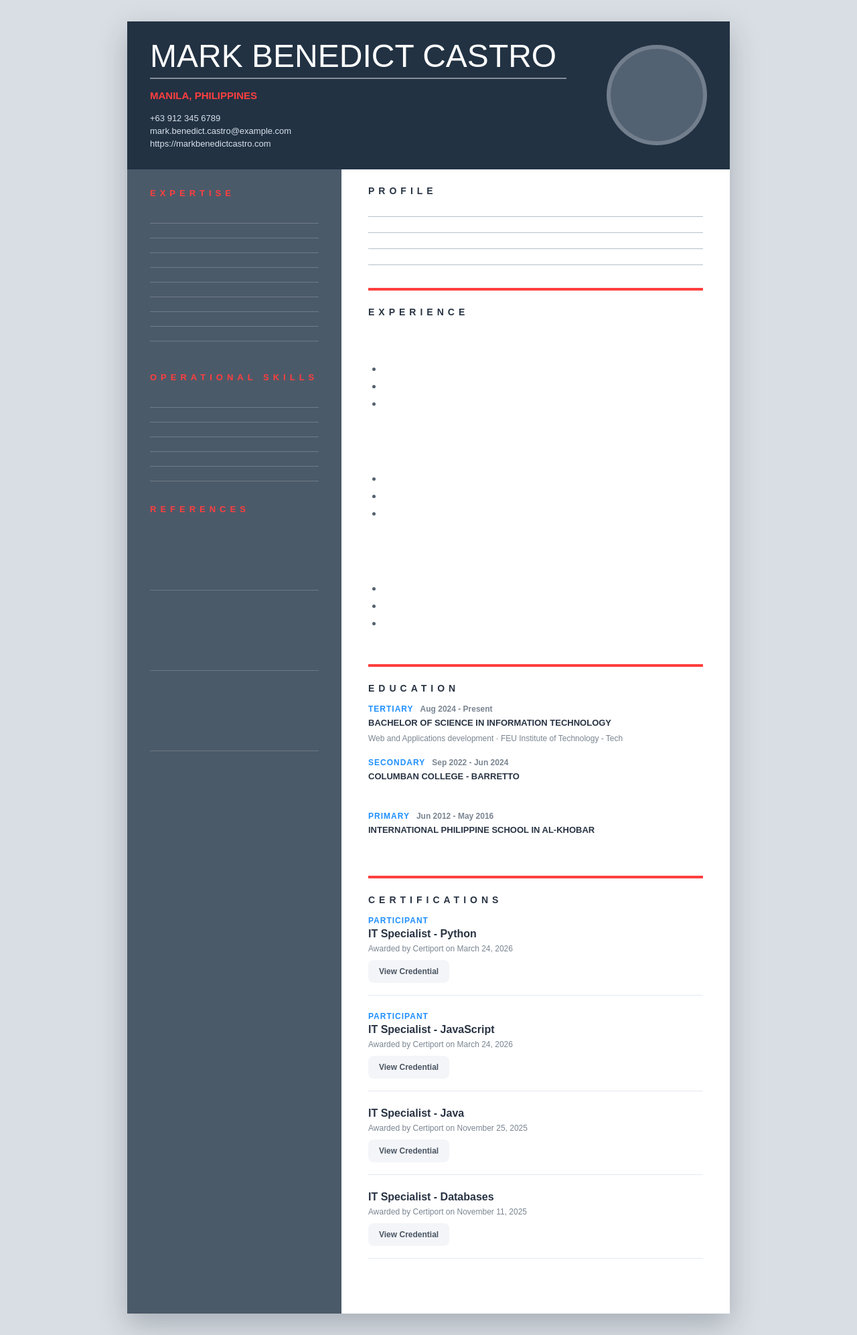
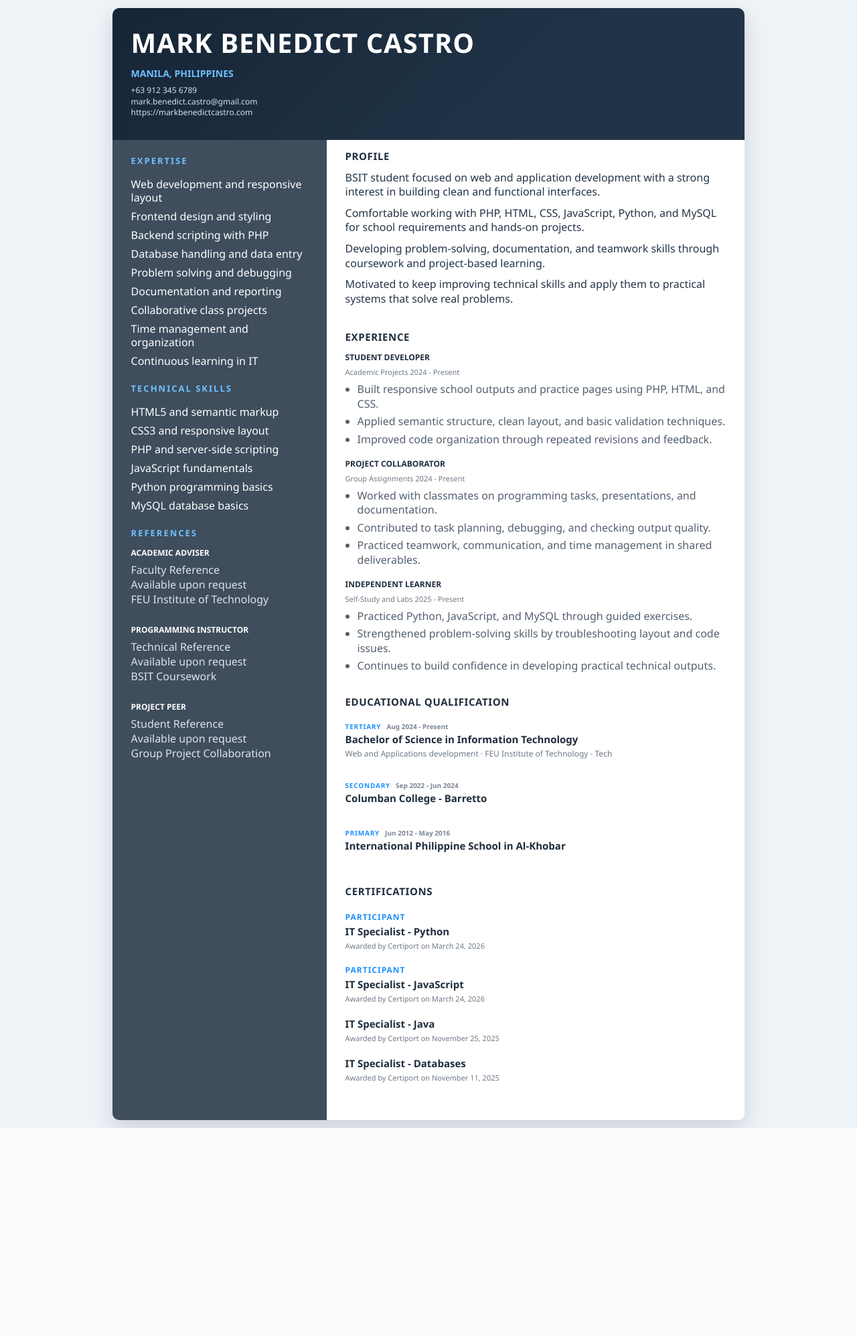
Before and after one commit to imarkmccastro/APPLICATIONS-DEVELOPMENT-AND-EMERGING-TECHNOLOGIES-LAB-, a PHP site: page /FA1_Resume/index.php in a window 1280 px wide. Shown: the whole page at 67% size. After the commit the page ends 1685 px from the top, so only its background shows below. Run offline with PHP 8.4, Linux system fonts and the light colour scheme.

Commit message:
Partially Done

```diff
--- a/FA1_Resume/index.php
+++ b/FA1_Resume/index.php
@@ -2,87 +2,87 @@
 $fullName = "Mark Benedict Castro";
 $location = "Manila, Philippines";
 $phoneNumber = "+63 912 345 6789";
-$emailAddress = "mark.benedict.castro@example.com";
+$emailAddress = "mark.benedict.castro@gmail.com";
 $website = "https://markbenedictcastro.com";
 
 $expertise = [
-    "",
-    "",
-    "",
-    "",
-    "",
-    "",
-    "",
-    "",
-    "",
+    "Web development and responsive layout",
+    "Frontend design and styling",
+    "Backend scripting with PHP",
+    "Database handling and data entry",
+    "Problem solving and debugging",
+    "Documentation and reporting",
+    "Collaborative class projects",
+    "Time management and organization",
+    "Continuous learning in IT",
 ];
 
-$operationalSkills = [
-    "",
-    "",
-    "",
-    "",
-    "",
-    "",
+$technicalSkills = [
+    "HTML5 and semantic markup",
+    "CSS3 and responsive layout",
+    "PHP and server-side scripting",
+    "JavaScript fundamentals",
+    "Python programming basics",
+    "MySQL database basics",
 ];
 
 $references = [
     [
-        "name" => "",
-        "position" => "",
-        "email" => "",
-        "website" => "",
+        "name" => "Academic Adviser",
+        "position" => "Faculty Reference",
+        "email" => "Available upon request",
+        "website" => "FEU Institute of Technology",
     ],
     [
-        "name" => "",
-        "position" => "",
-        "email" => "",
-        "website" => "",
+        "name" => "Programming Instructor",
+        "position" => "Technical Reference",
+        "email" => "Available upon request",
+        "website" => "BSIT Coursework",
     ],
     [
-        "name" => "",
-        "position" => "",
-        "email" => "",
-        "website" => "",
+        "name" => "Project Peer",
+        "position" => "Student Reference",
+        "email" => "Available upon request",
+        "website" => "Group Project Collaboration",
     ],
 ];
 
 $profile = [
-    "",
-    "",
-    "",
-    "",
+    "BSIT student focused on web and application development with a strong interest in building clean and functional interfaces.",
+    "Comfortable working with PHP, HTML, CSS, JavaScript, Python, and MySQL for school requirements and hands-on projects.",
+    "Developing problem-solving, documentation, and teamwork skills through coursework and project-based learning.",
+    "Motivated to keep improving technical skills and apply them to practical systems that solve real problems.",
 ];
 
 $experience = [
     [
-        "title" => "",
-        "company" => "",
-        "date" => "",
+        "title" => "Student Developer",
+        "company" => "Academic Projects",
+        "date" => "2024 - Present",
         "details" => [
-            "",
-            "",
-            "",
+            "Built responsive school outputs and practice pages using PHP, HTML, and CSS.",
+            "Applied semantic structure, clean layout, and basic validation techniques.",
+            "Improved code organization through repeated revisions and feedback.",
         ],
     ],
     [
-        "title" => "",
-        "company" => "",
-        "date" => "",
+        "title" => "Project Collaborator",
+        "company" => "Group Assignments",
+        "date" => "2024 - Present",
         "details" => [
-            "",
-            "",
-            "",
+            "Worked with classmates on programming tasks, presentations, and documentation.",
+            "Contributed to task planning, debugging, and checking output quality.",
+            "Practiced teamwork, communication, and time management in shared deliverables.",
         ],
     ],
     [
-        "title" => "",
-        "company" => "",
-        "date" => "",
+        "title" => "Independent Learner",
+        "company" => "Self-Study and Labs",
+        "date" => "2025 - Present",
         "details" => [
-            "",
-            "",
-            "",
+            "Practiced Python, JavaScript, and MySQL through guided exercises.",
+            "Strengthened problem-solving skills by troubleshooting layout and code issues.",
+            "Continues to build confidence in developing practical technical outputs.",
         ],
     ],
 ];
@@ -161,7 +161,6 @@ function displayText($text) {
                     <div><?php echo displayText($website); ?></div>
                 </div>
             </div>
-            <div class="photo"></div>
         </header>
 
         <div class="content">
@@ -176,9 +175,9 @@ function displayText($text) {
                 </section>
 
                 <section class="section">
-                    <h2>Operational Skills</h2>
+                    <h2>Technical Skills</h2>
                     <ul class="blank-list compact">
-                        <?php foreach ($operationalSkills as $skill) { ?>
+                        <?php foreach ($technicalSkills as $skill) { ?>
                             <li><?php echo displayText($skill); ?></li>
                         <?php } ?>
                     </ul>
@@ -226,9 +225,14 @@ function displayText($text) {
                 </section>
 
                 <section class="section">
-                    <h2>Education</h2>
+                    <div class="section-toolbar section-toolbar--education">
+                        <div class="section-heading">
+                            <h2>Educational Qualification</h2>
+                        </div>
+                    </div>
                     <?php foreach ($education as $school) { ?>
-                        <article class="education-item">
+                        <article class="education-item education-item--modern">
+                            <div class="education-copy">
                                 <div class="education-meta">
                                     <span class="education-level"><?php echo displayText($school["level"]); ?></span>
                                     <span class="education-date"><?php echo displayText($school["date"]); ?></span>
@@ -237,20 +241,24 @@ function displayText($text) {
                                 <?php if (!empty($school["school"])) { ?>
                                     <div class="school"><?php echo displayText($school["school"]); ?></div>
                                 <?php } ?>
+                            </div>
                         </article>
                     <?php } ?>
                 </section>
 
                 <section class="section">
+                    <div class="section-toolbar">
                         <h2>Certifications</h2>
+                    </div>
                     <?php foreach ($certifications as $certification) { ?>
-                        <article class="certification-item">
+                        <article class="certification-item certification-item--modern">
+                            <div class="certification-copy">
                                 <?php if (!empty($certification["status"])) { ?>
                                     <div class="certification-status"><?php echo displayText($certification["status"]); ?></div>
                                 <?php } ?>
                                 <h3 class="certification-title"><?php echo displayText($certification["title"]); ?></h3>
                                 <div class="certification-meta">Awarded by <?php echo displayText($certification["issuer"]); ?> on <?php echo displayText($certification["date"]); ?></div>
-                            <a class="credential-link" href="#" aria-label="View credential for <?php echo displayText($certification["title"]); ?>">View Credential</a>
+                            </div>
                         </article>
                     <?php } ?>
                 </section>
--- a/FA1_Resume/style.css
+++ b/FA1_Resume/style.css
@@ -4,68 +4,67 @@
 
         body {
             margin: 0;
-            background: #d9dee4;
-            color: #283343;
-            font-family: Arial, Helvetica, sans-serif;
+            background: #eef3f8;
+            color: #243447;
+            font-family: "Segoe UI", "Helvetica Neue", Arial, sans-serif;
             letter-spacing: 0;
         }
 
+        @page {
+            size: A4;
+            margin: 0;
+        }
+
         .resume {
-            width: 900px;
-            min-height: 1120px;
-            margin: 32px auto;
-            background: #f7f8fa;
-            box-shadow: 0 16px 40px rgba(22, 34, 48, 0.25);
+            width: 250mm;
+            min-height: 297mm;
+            margin: 12px auto;
+            background: #ffffff;
+            box-shadow: 0 14px 32px rgba(17, 30, 50, 0.15);
+            border-radius: 10px;
+            overflow: hidden;
         }
 
         .header {
             display: grid;
             grid-template-columns: 1fr 178px;
-            gap: 32px;
+            gap: 24px;
             align-items: center;
-            min-height: 180px;
-            padding: 28px 34px;
-            background: #223243;
+            min-height: 52mm;
+            padding: 20px 28px;
+            background: linear-gradient(135deg, #162536, #213447 70%);
             color: #ffffff;
         }
 
         .name-line {
-            min-height: 58px;
-            border-bottom: 2px solid rgba(255, 255, 255, 0.45);
+            min-height: 44px;
+            margin-bottom: 6px;
         }
 
         .name {
             margin: 0;
-            min-height: 48px;
-            font-size: 48px;
-            font-weight: 500;
+            min-height: 40px;
+            font-size: 40px;
+            font-weight: 600;
             line-height: 1;
             text-transform: uppercase;
+            letter-spacing: 1px;
         }
 
         .location {
-            min-height: 22px;
-            margin: 16px 0 12px;
-            color: #ff3f3f;
-            font-size: 15px;
+            min-height: 18px;
+            margin: 12px 0 8px;
+            color: #6ec1ff;
+            font-size: 14px;
             font-weight: 700;
             text-transform: uppercase;
         }
 
         .contact {
-            min-height: 54px;
+            min-height: 42px;
             color: #d8e1ea;
-            font-size: 13px;
-            line-height: 1.45;
-        }
-
-        .photo {
-            width: 150px;
-            height: 150px;
-            justify-self: end;
-            border: 6px solid rgba(255, 255, 255, 0.18);
-            border-radius: 50%;
-            background: #536273;
+            font-size: 12px;
+            line-height: 1.35;
         }
 
         .content {
@@ -74,23 +73,22 @@
         }
 
         .sidebar {
-            padding: 28px 34px 48px;
-            background: #4b5a69;
+            padding: 22px 28px 30px;
+            background: #3f4d5d;
             color: #ffffff;
         }
 
         .main {
-            padding: 0 40px 48px;
+            padding: 0 28px 30px;
             background: #ffffff;
         }
 
         .section {
-            margin-bottom: 34px;
+            margin-bottom: 18px;
         }
 
         .main .section {
-            padding-top: 24px;
-            border-top: 4px solid #ff3f3f;
+            padding-top: 14px;
         }
 
         .main .section:first-child {
@@ -98,45 +96,65 @@
         }
 
         h2 {
-            margin: 0 0 16px;
-            color: #283343;
-            font-size: 14px;
-            font-weight: 800;
+            margin: 0 0 12px;
+            color: #1f2d3d;
+            font-size: 15px;
+            font-weight: 700;
             text-transform: uppercase;
-            letter-spacing: 6px;
+            letter-spacing: 0.6px;
         }
 
         .sidebar h2 {
-            color: #ff3f3f;
+            color: #6ec1ff;
             font-size: 13px;
+            letter-spacing: 2px;
+        }
+
+        .section-toolbar {
+            display: flex;
+            align-items: center;
+            justify-content: space-between;
+            gap: 12px;
+            margin-bottom: 12px;
+        }
+
+        .section-toolbar h2 {
+            margin-bottom: 0;
+        }
+
+        .section-heading {
+            display: flex;
+            align-items: center;
+            gap: 10px;
+            min-width: 0;
         }
 
         .blank-list {
-            min-height: 210px;
             margin: 0;
             padding: 0;
             list-style: none;
         }
 
         .blank-list li {
-            height: 22px;
-            border-bottom: 1px solid rgba(255, 255, 255, 0.2);
+            min-height: 26px;
+            padding: 4px 0;
+            line-height: 1.25;
         }
 
         .blank-list.compact {
-            min-height: 132px;
+            display: grid;
+            gap: 0;
         }
 
         .reference {
-            min-height: 98px;
-            margin-bottom: 22px;
+            margin-bottom: 14px;
+            padding-bottom: 12px;
             color: #dce4ec;
-            border-bottom: 1px solid rgba(255, 255, 255, 0.18);
         }
 
         .reference-title {
-            min-height: 18px;
-            margin-bottom: 8px;
+            min-height: 16px;
+            margin-bottom: 6px;
             color: #ffffff;
             font-size: 12px;
             font-weight: 800;
@@ -144,62 +162,81 @@
         }
 
         .profile-lines {
-            min-height: 82px;
+            display: grid;
+            gap: 6px;
         }
 
         .line {
             display: block;
-            height: 15px;
-            margin-bottom: 9px;
-            border-bottom: 1px solid #b7c0ca;
+            min-height: 18px;
+            padding-bottom: 4px;
+            line-height: 1.35;
         }
 
         .job {
-            margin-bottom: 24px;
+            margin-bottom: 16px;
         }
 
         .job-title {
-            min-height: 18px;
+            min-height: 16px;
             margin: 0 0 6px;
-            color: #283343;
-            font-size: 13px;
+            color: #1f2d3d;
+            font-size: 12px;
             font-weight: 800;
             text-transform: uppercase;
         }
 
         .job-meta {
-            min-height: 16px;
-            margin-bottom: 12px;
-            color: #7a8591;
-            font-size: 12px;
+            min-height: 14px;
+            margin-bottom: 8px;
+            color: #6e7a87;
+            font-size: 11px;
         }
 
         .job ul {
-            min-height: 88px;
             margin: 0;
-            padding-left: 22px;
+            padding-left: 18px;
             color: #53606f;
         }
 
         .job li {
             min-height: 18px;
-            margin-bottom: 8px;
+            margin-bottom: 5px;
+            line-height: 1.35;
         }
 
         .education-item {
-            min-height: 62px;
-            margin-bottom: 18px;
+            min-height: 0;
+            margin-bottom: 10px;
+        }
+
+        .education-item--modern,
+        .certification-item--modern {
+            display: grid;
+            grid-template-columns: minmax(0, 1fr);
+            gap: 8px;
+            align-items: start;
+            padding: 8px 0;
+        }
+
+        .education-item--modern {
+            padding-bottom: 14px;
+        }
+
+        .education-copy,
+        .certification-copy {
+            min-width: 0;
         }
 
         .education-meta {
             display: flex;
-            gap: 10px;
-            margin-bottom: 6px;
+            gap: 8px;
+            margin-bottom: 3px;
             color: #7a8591;
-            font-size: 12px;
+            font-size: 10px;
             font-weight: 700;
             text-transform: uppercase;
-            letter-spacing: 1px;
+            letter-spacing: 0.8px;
         }
 
         .education-level {
@@ -214,28 +251,31 @@
         }
 
         .degree {
-            min-height: 18px;
-            margin: 0 0 6px;
-            color: #283343;
-            font-size: 13px;
-            font-weight: 800;
-            text-transform: uppercase;
+            min-height: 16px;
+            margin: 0 0 3px;
+            color: #1f2d3d;
+            font-size: 15px;
+            font-weight: 700;
+            text-transform: none;
+            line-height: 1.25;
         }
 
         .school {
-            min-height: 16px;
-            color: #7a8591;
+            min-height: 14px;
+            color: #6e7a87;
             font-size: 12px;
         }
 
         .certification-item {
-            margin-bottom: 24px;
-            padding-bottom: 18px;
-            border-bottom: 1px solid #e3e8ef;
+            margin-bottom: 4px;
+        }
+
+        .certification-item--modern {
+            grid-template-columns: minmax(0, 1fr);
         }
 
         .certification-status {
-            margin-bottom: 4px;
+            margin-bottom: 3px;
             color: #1f8fff;
             font-size: 12px;
             font-weight: 800;
@@ -244,39 +284,29 @@
         }
 
         .certification-title {
-            margin: 0 0 6px;
-            color: #283343;
-            font-size: 16px;
-            font-weight: 800;
+            margin: 0 0 4px;
+            color: #1f2d3d;
+            font-size: 15px;
+            font-weight: 700;
         }
 
         .certification-meta {
-            margin-bottom: 10px;
-            color: #7a8591;
-            font-size: 12px;
+            margin-bottom: 0;
+            color: #6e7a87;
+            font-size: 11px;
         }
 
-        .credential-link {
-            display: inline-flex;
-            align-items: center;
-            gap: 6px;
-            padding: 10px 16px;
-            border-radius: 8px;
-            background: #f3f5f8;
-            color: #4a5562;
+        .credential-text {
+            color: #6e7a87;
             font-size: 12px;
             font-weight: 700;
-            text-decoration: none;
-        }
-
-        .credential-link:hover {
-            background: #e9edf3;
         }
 
         @media (max-width: 940px) {
             .resume {
                 width: 100%;
                 margin: 0;
+                min-height: 100vh;
             }
         }
 
@@ -286,11 +316,8 @@
                 grid-template-columns: 1fr;
             }
 
-            .photo {
-                justify-self: start;
+            .main {
+                padding: 0 24px 32px;
             }
 
-            .main {
-                padding: 0 28px 40px;
-            }
         }
```
Lines whose indentation alone changed are shown as unchanged.
